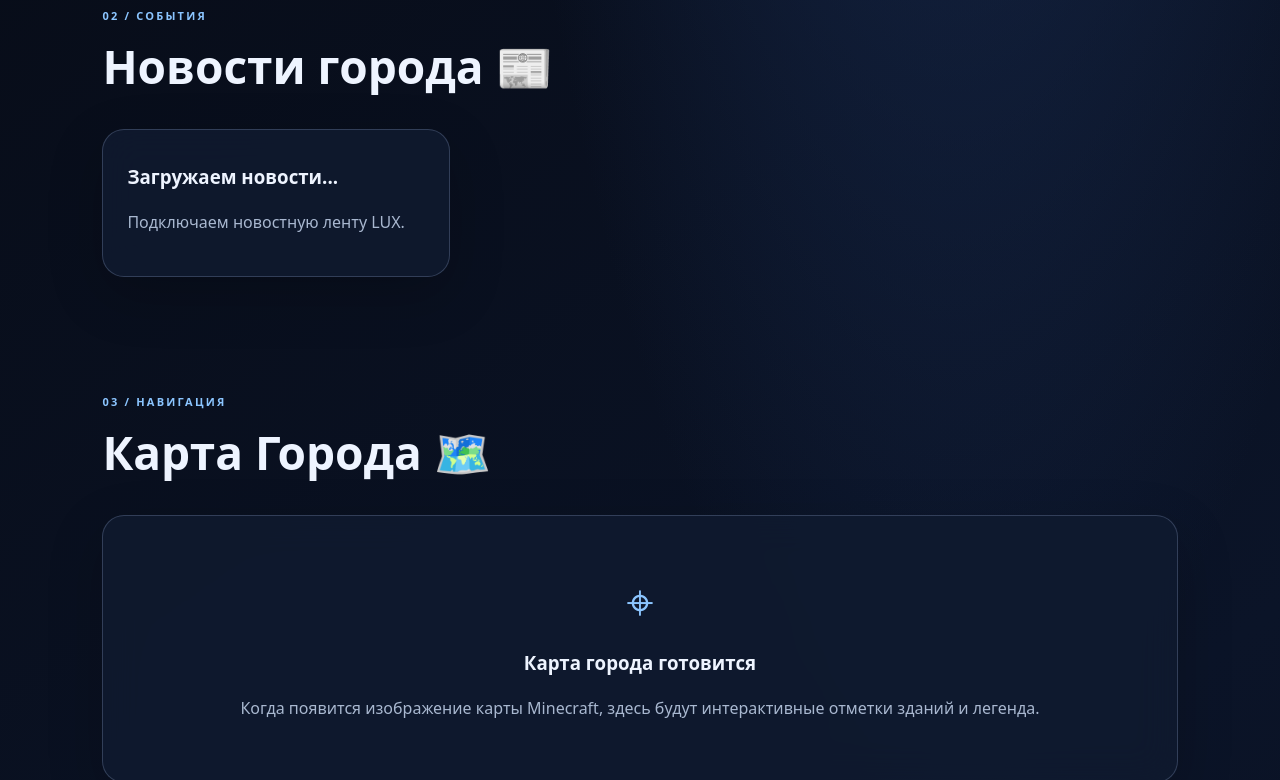
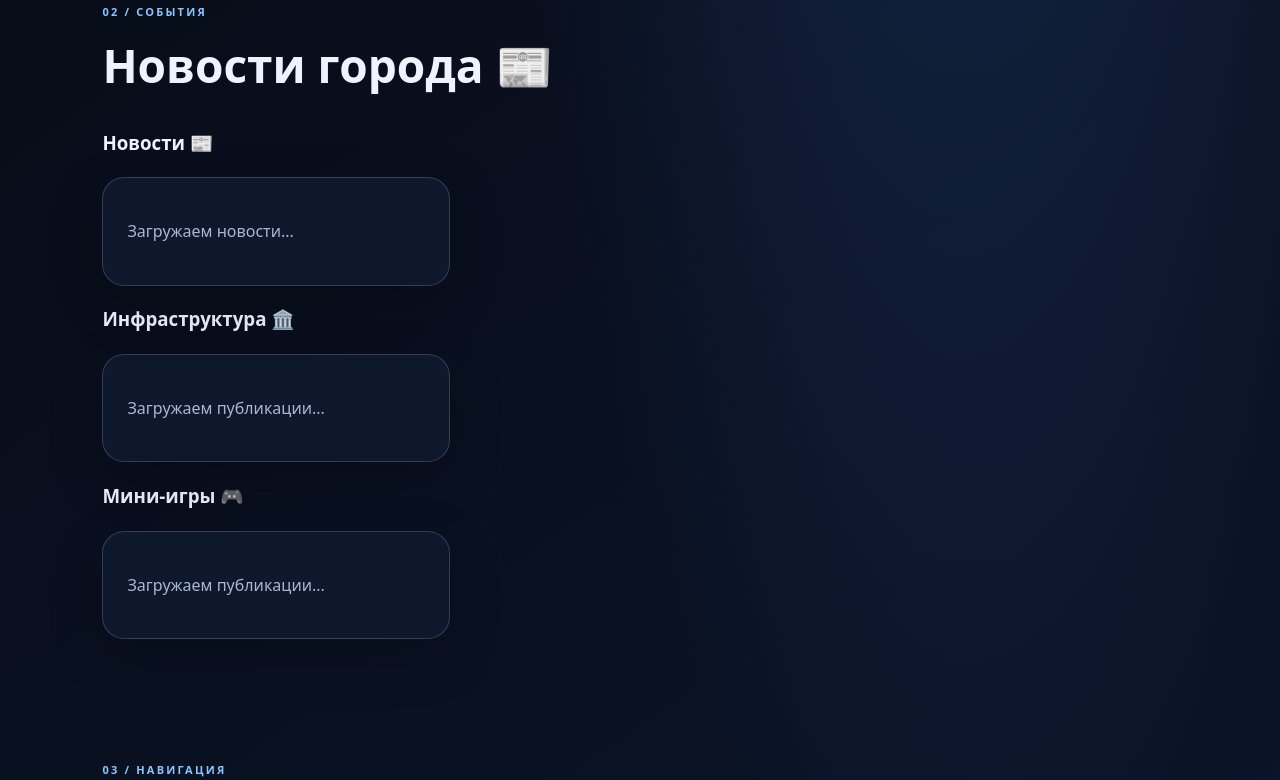
Before and after one commit to sergeyyakshov-pixel/lux, a plain HTML site: page index.html in a window 1280 px wide. Shown: the part 1280-2060 px from the top of the page. Drawn offline with nearby package versions, Linux system fonts and the light colour scheme; a script that the page names is missing.

Commit message:
index.html

````diff
--- a/index.html
+++ b/index.html
@@ -1,5 +1,3 @@
-
-```html
 <!DOCTYPE html>
 <html lang="ru">
 <head>
@@ -10,12 +8,11 @@
   <title>LUX — Luminous Urban Xperience</title>
   <link rel="stylesheet" href="style.css">
 </head>
-
 <body>
 
 <header class="top">
   <a class="logo" href="#home">LUX<span>✦</span></a>
-  <button class="menu" id="menuBtn" aria-label="Открыть меню">☰</button>
+  <button class="menu" id="menuBtn" aria-label="Открыть меню" aria-expanded="false">☰</button>
 
   <nav id="nav">
     <a href="#about">О городе 🏙️</a>
@@ -34,7 +31,10 @@
     <small>LUMINOUS URBAN XPERIENCE</small>
     <h1>ГОРОД,<br><em>КОТОРЫЙ СИЯЕТ</em></h1>
     <p>Добро пожаловать в LUX — уютный Minecraft-город на сервере AnMine PE.</p>
-    <a class="silver" href="#about">Исследовать LUX</a>
+    <div class="heroActions">
+      <a class="silver" href="#about">Исследовать LUX</a>
+      <a class="silver secondarySilver" href="#join">Вступить в LUX</a>
+    </div>
   </div>
   <div class="orb">LUX<span>✦</span></div>
 </section>
@@ -69,11 +69,25 @@
     <h2>Новости города 📰</h2>
   </div>
 
-  <div class="cards">
-    <article class="glass">
-      <h3>Загружаем новости...</h3>
-      <p>Подключаем новостную ленту LUX.</p>
-    </article>
+  <div class="newsCategory">
+    <h3>Новости 📰</h3>
+    <div class="cards" id="newsGeneral">
+      <article class="glass"><p>Загружаем новости...</p></article>
+    </div>
+  </div>
+
+  <div class="newsCategory">
+    <h3>Инфраструктура 🏛️</h3>
+    <div class="cards" id="newsInfrastructure">
+      <article class="glass"><p>Загружаем публикации...</p></article>
+    </div>
+  </div>
+
+  <div class="newsCategory">
+    <h3>Мини-игры 🎮</h3>
+    <div class="cards" id="newsGames">
+      <article class="glass"><p>Загружаем публикации...</p></article>
+    </div>
   </div>
 </section>
 
@@ -124,9 +138,7 @@
     </label>
 
     <button class="silver">Подготовить заявку</button>
-
     <p class="hint">Демонстрационная форма: заявка пока не отправляется администрации. Для связи используй официальный Telegram.</p>
-
     <p id="joinResult" class="result" aria-live="polite"></p>
   </form>
 </section>
@@ -183,14 +195,10 @@
 
 <button class="chatFab" id="chatFab">✦ LUX AI</button>
 
-<!-- SUPABASE -->
 <script src="https://cdn.jsdelivr.net/npm/@supabase/supabase-js@2"></script>
 <script src="supabase-config.js"></script>
-
-<!-- ОСНОВНЫЕ СКРИПТЫ -->
 <script src="app.js"></script>
 <script src="lux.news.js"></script>
 
 </body>
 </html>
-```
````
